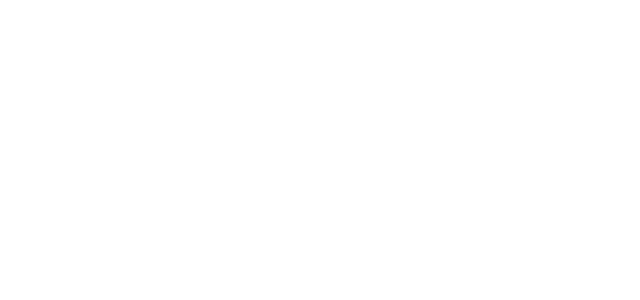
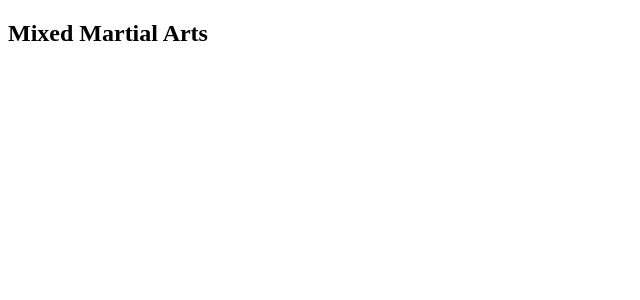
Before and after one commit to andrearnaut22/Andre_Arnaut_MAD400Assignments, an Angular app: page / in a window 1280 px wide. Shown: the top 300 px of the page, without its empty margins (0-640 px from the left). Built offline with nearby package versions, Linux system fonts and the light colour scheme.

Commit message:
Generated interface, created ContentList, and updated interface info

```diff
--- a/src/app/app.component.html
+++ b/src/app/app.component.html
@@ -0,0 +1 @@
+<h2>{{title}}</h2>
--- a/src/app/app.component.ts
+++ b/src/app/app.component.ts
@@ -1,4 +1,5 @@
 import { Component } from '@angular/core';
+import { IContent } from './models/icontent';
 
 @Component({
   selector: 'app-root',
@@ -9,4 +10,19 @@ export class AppComponent {
   id = 1;
   title = 'Mixed Martial Arts';
   author = 'Andre Arnaut';
+  martialArt: IContent;
+
+ constructor() {
+   this.martialArt = {
+     id: 1025,
+     imageURL: '',
+     body: '<p>Mixed martial arts is a great workout, a great sport, and a great way to learn how to defend yourself.</p>'
+   };
+   this.processContent(this.martialArt);
+ }
+
+ processContent(content: IContent):string {
+   console.log(content.body);
+   return content.type ?? "EMPTY";
+ }
 }
```
